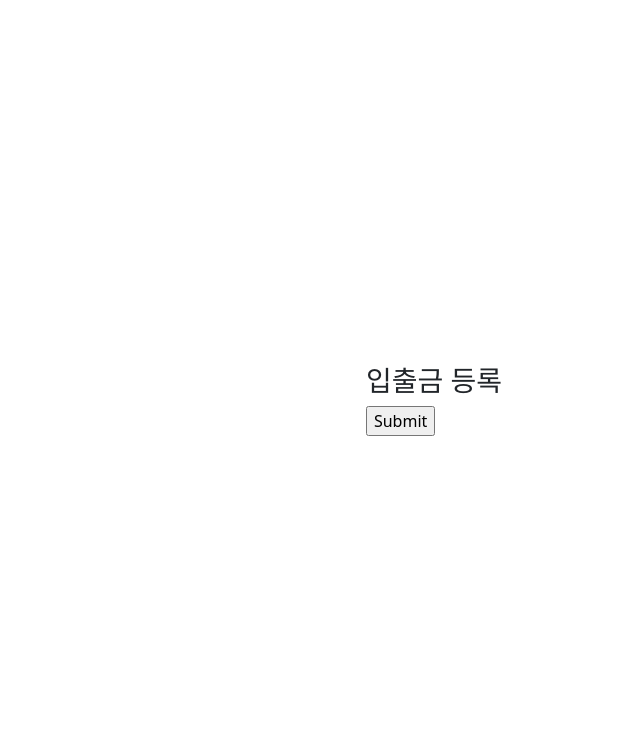
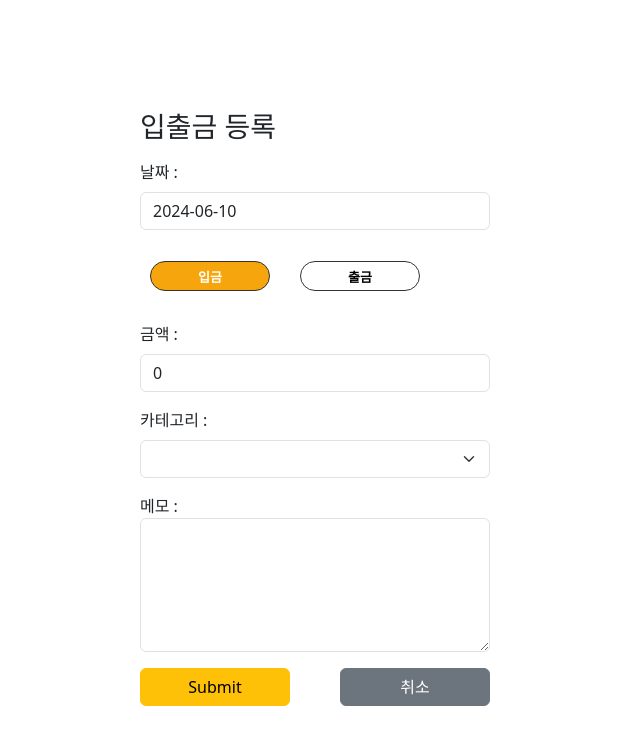
Before and after one commit to sonwon/account, a Vue app in the folder frontend/: page /#/accountRegistration in a window 1280 px wide. Shown: the top 744 px of the page, without its empty margins (138-778 px from the left). Built offline with nearby package versions, Linux system fonts and the light colour scheme.

Commit message:
AccountRegistration init

```diff
--- a/frontend/src/App.vue
+++ b/frontend/src/App.vue
@@ -3,9 +3,15 @@
     <router-view></router-view>
   </div>
 </template>
+
 <script>
+import Sidebar from './components/sidebar/Sidebar.vue';
+
 export default {
   name : 'App',
+  components : {
+    Sidebar
+  }
 }
 </script>
 <style lang="">
--- a/frontend/src/components/account/AccountRegistration.vue
+++ b/frontend/src/components/account/AccountRegistration.vue
@@ -1,9 +1,31 @@
 <template lang="">
-    <div>
+    <div class="container mt-3">
         <h3>입출금 등록</h3>
         <form @submit.prevent="submit">
-
-            <input type="submit"/>
+            <div class="mb-3 mt-3">
+                <label class="form-label">날짜 :</label>
+                <input class="form-control" type="text" v-model="date">
+            </div>
+            <div class="mb-3 mt-3 select">
+                <input type="radio" name="type" id="deposit" checked><label for="deposit">입금</label>
+                <input type="radio" name="type" id="withdraw"><label for="withdraw">출금</label>
+            </div>
+            <div class="mb-3 mt-3">
+                <label class="form-label">금액 :</label>
+                <input class="form-control" type="text" v-model="amount">
+            </div>
+            <div class="mb-3 mt-3">
+                <label class="form-label">카테고리 :</label>
+                <select class="form-select" v-model="category">
+                    <option v-for="option in options">{{ option }}</option>
+                </select>
+            </div>
+            <div class="mb-3 mt-3">
+                <label for="content">메모 : </label>
+                <textarea class="form-control" rows="5" id="content" v-model="content"></textarea>
+            </div>
+            <input class="btn btn-warning btn-submit" type="submit"/>
+            <button class="btn btn-secondary btn-cancel">취소</button>
         </form>
     </div>
 </template>
@@ -13,15 +35,65 @@ export default {
     data(){
         return{
             userId : 1,
+            date : "",
+            amount : 0,
+            options : [
+                "생활금", "공과금", "월급"
+            ],
+            category : "",
+            content : ""
         }
+    },
+    mounted(){
+        let date = new Date();
+        let getYear = date.getFullYear();
+        let getMonth = date.getMonth()+1;
+        getMonth = getMonth<10 ? "0"+getMonth : getMonth;
+        let getDate = date.getDate();
+        getDate = getDate<10 ? "0"+getDate : getDate;
+        this.date = getYear+"-"+getMonth+"-"+getDate;
     },
     methods:{
         submit : function(){
             console.log("폼 제출");
+            console.log(this.category);
         }
     }
 }
 </script>
-<style lang="">
-
+<style scoped>
+    .select{
+        padding : 15px 10px;
+    }
+    .select input[type=radio]{
+        display: none;
+    }
+    .select input[type=radio]+label{
+        display: inline-block;
+        cursor: pointer;
+        height: 30px;
+        width: 120px;
+        border : 1px solid #333;
+        border-radius: 20px;
+        line-height: 30px;
+        text-align: center;
+        font-weight: bold;
+        font-size: 13px;
+        margin-right: 30px
+    }
+    .select input[type=radio]+label{
+        background-color: #fff;
+        color: black;
+    }
+    .select input[type=radio]:checked+label{
+        background-color: #F7A50C;
+        color:#fff;
+    }
+    .btn-submit{
+        width : 150px;
+        margin-right: 50px;
+    }
+    .btn-cancel{
+        width : 150px;
+    }
 </style>
```
